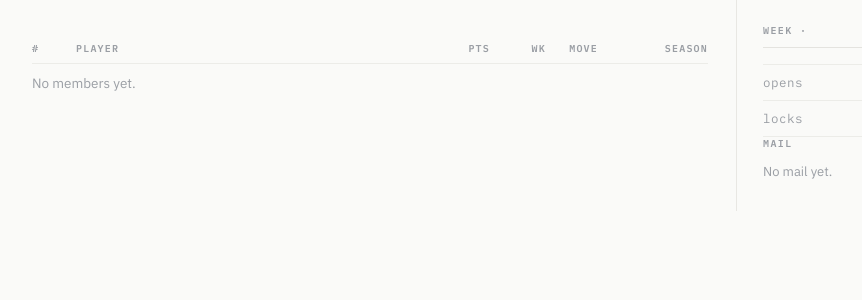
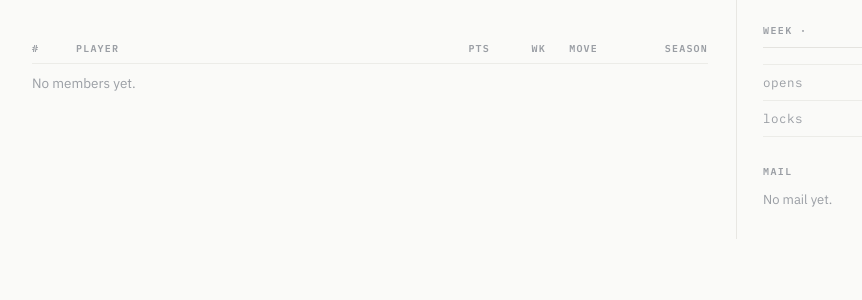
Before and after one commit to andrew23967/putnambowl2, a Django app: template templates/main/home.html in a window 1280 px wide. Shown: the top 300 px of the page, without its empty margins (106-968 px from the left). Run offline with Django 5.2, Linux system fonts and the light colour scheme; the template is opened without the code that fills it, so the values that code supplies are empty.

Commit message:
Home: space between the action button and the mail list
Co-Authored-By: Claude Fable 5.1 <noreply@anthropic.com>

```diff
--- a/templates/main/home.html
+++ b/templates/main/home.html
@@ -7,7 +7,7 @@
   .home-main { grid-area: main; padding: 24px 28px 30px 0; min-width: 0; }
   .home-status, .home-mail { border-left: 1px solid var(--rule); padding-left: 26px; min-width: 0; }
   .home-status { grid-area: status; padding-top: 24px; }
-  .home-mail { grid-area: mail; padding-bottom: 30px; align-self: start; }
+  .home-mail { grid-area: mail; padding-top: 28px; padding-bottom: 30px; align-self: start; }
   .home-top { display: flex; align-items: flex-end; justify-content: space-between; gap: 32px; }
   .chart { flex: 1; min-width: 0; max-width: 430px; }
   .status-head { display: flex; align-items: baseline; justify-content: space-between; gap: 10px; }
```
